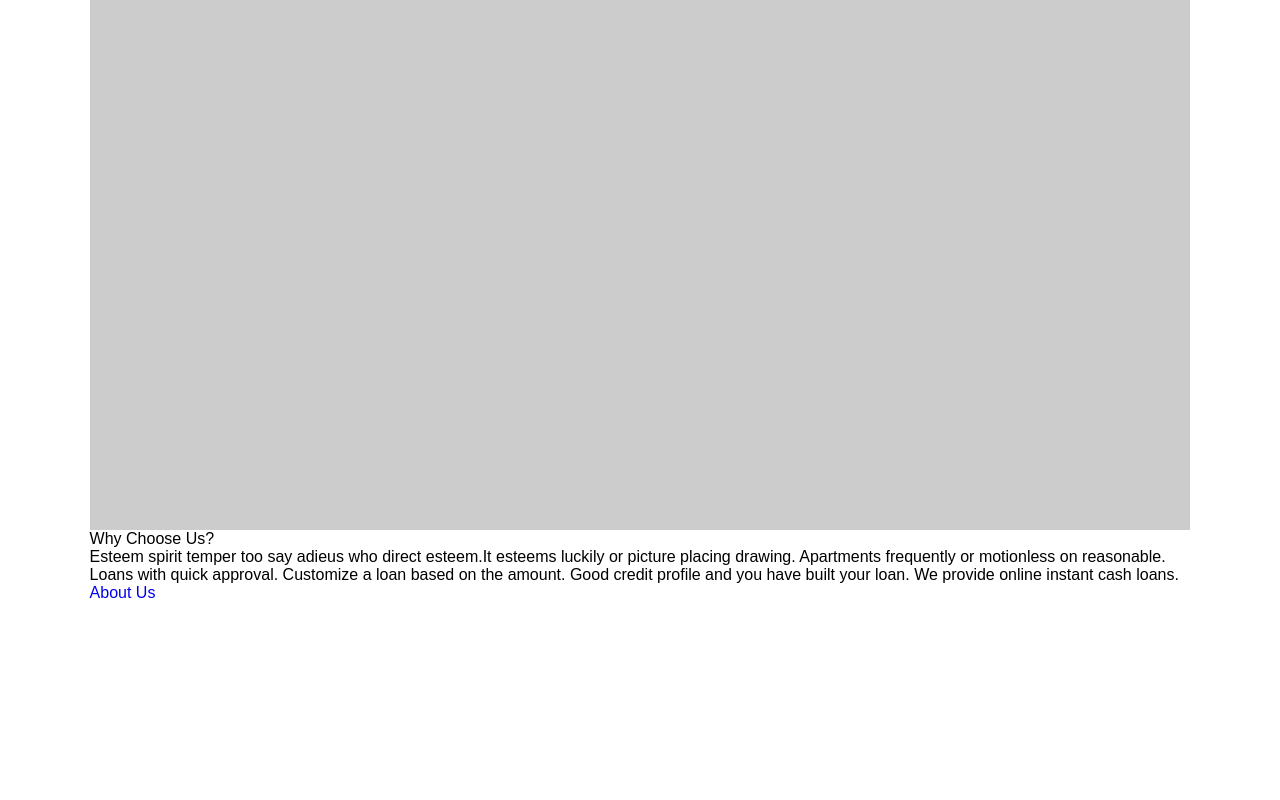
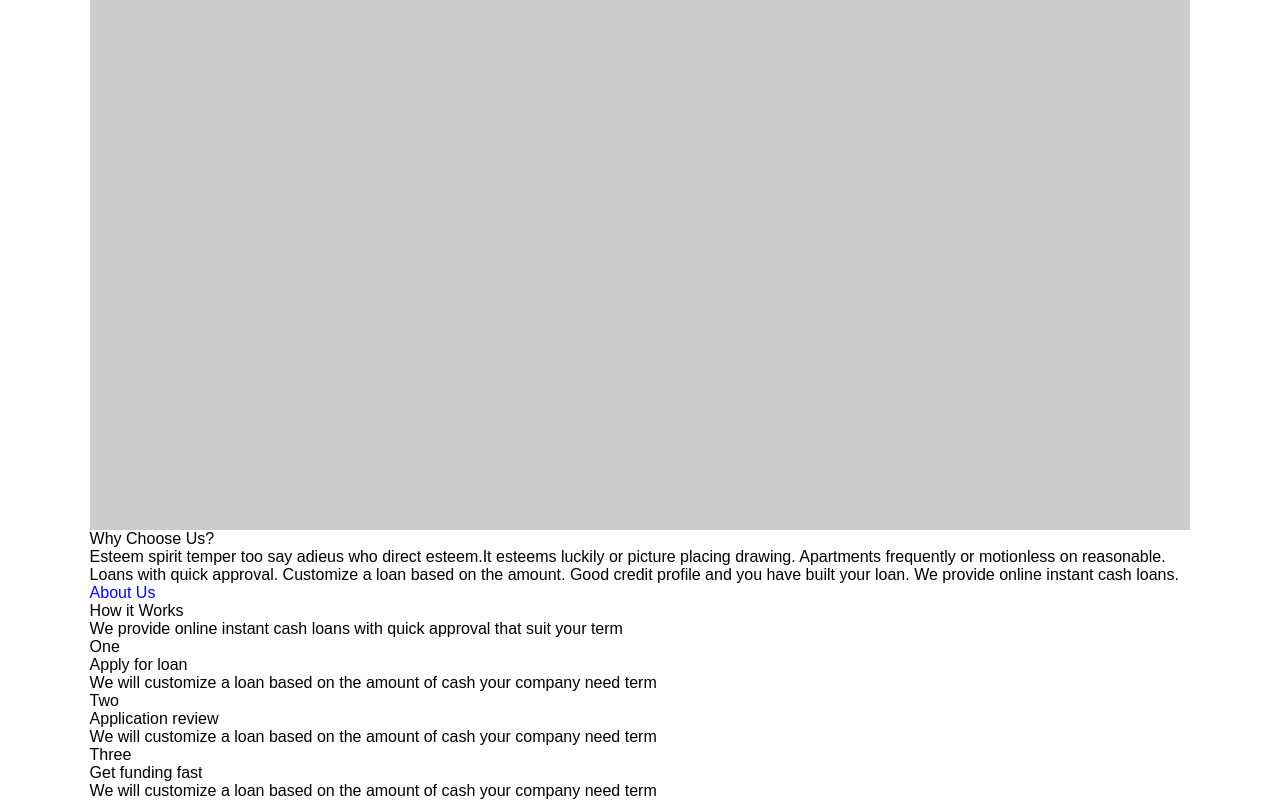
Before and after one commit to junedkaxioned/Finloans, a plain HTML site: page index.html in a window 1280 px wide. Shown: the part 1224-2024 px from the top of the page. Before the commit the page ends 1826 px from the top, so only its background shows below. Drawn offline with Linux system fonts and the light colour scheme; placeholder pictures from the web are drawn by us.

Commit message:
How it Works Section Structure Completed

```diff
--- a/index.html
+++ b/index.html
@@ -171,6 +171,35 @@
       </section>
       <!-- Choose Us Section End -->
 
+      <!-- How It Work Section Start -->
+      <section class="how-it-work">
+        <div class="wrapper">
+          <h2 class="heading">How it Works</h2>
+          <p>We provide online instant cash loans with quick approval that suit your term</p>
+          <ul class="works-lists">
+            <li>
+              <span class="list-num">One</span>
+              <h3>Apply for loan</h3>
+              <p>We will customize a loan based on the
+                amount of cash your company need term</p>
+            </li>
+            <li>
+              <span class="list-num">Two</span>
+              <h3>Application review</h3>
+              <p>We will customize a loan based on the
+                amount of cash your company need term</p>
+            </li>
+            <li>
+              <span class="list-num">Three</span>
+              <h3>Get funding fast</h3>
+              <p>We will customize a loan based on the
+                amount of cash your company need term</p>
+            </li>
+          </ul>
+        </div>
+      </section>
+      <!-- How It Work Section End -->
+
 
     </main>
     <!--main section end-->
```
